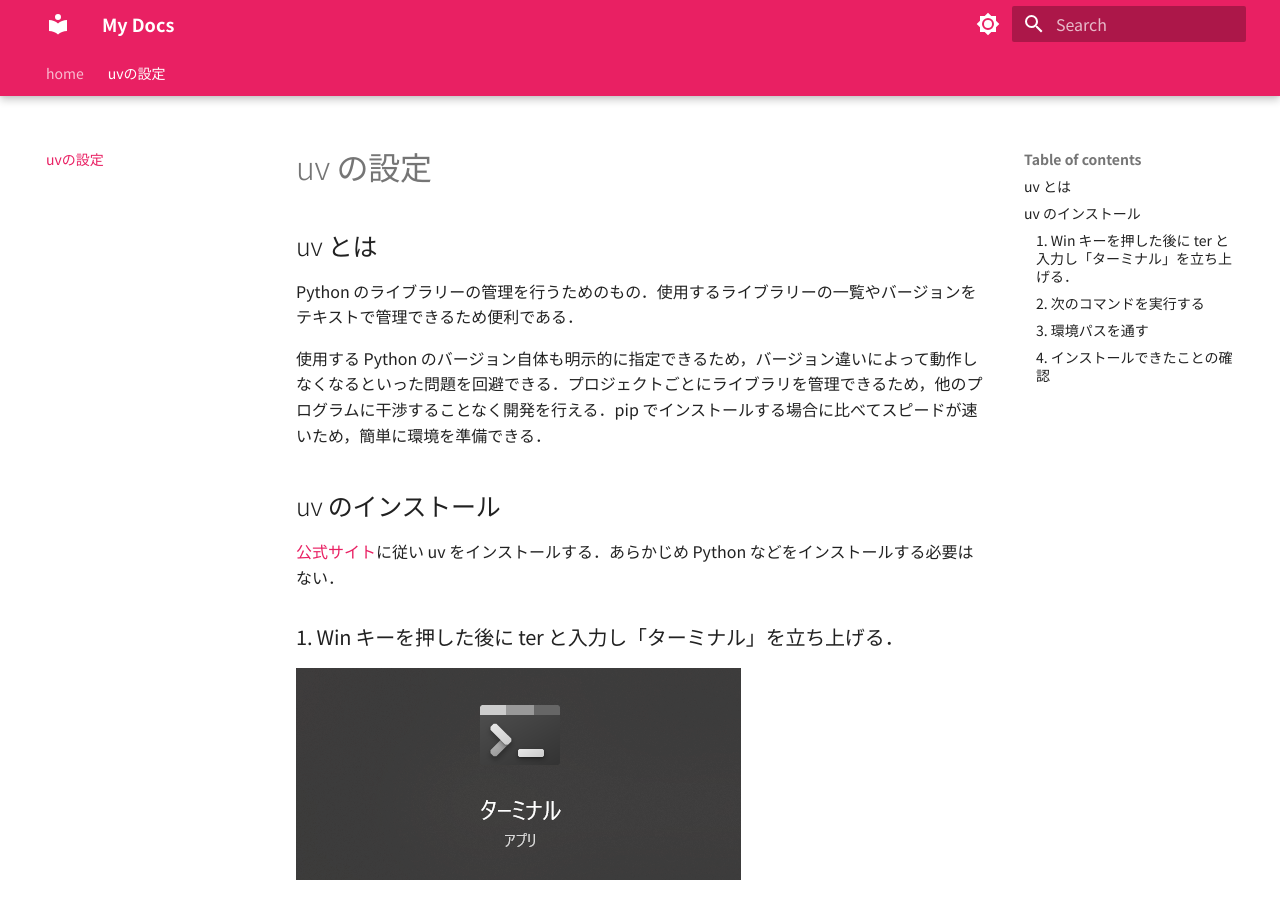
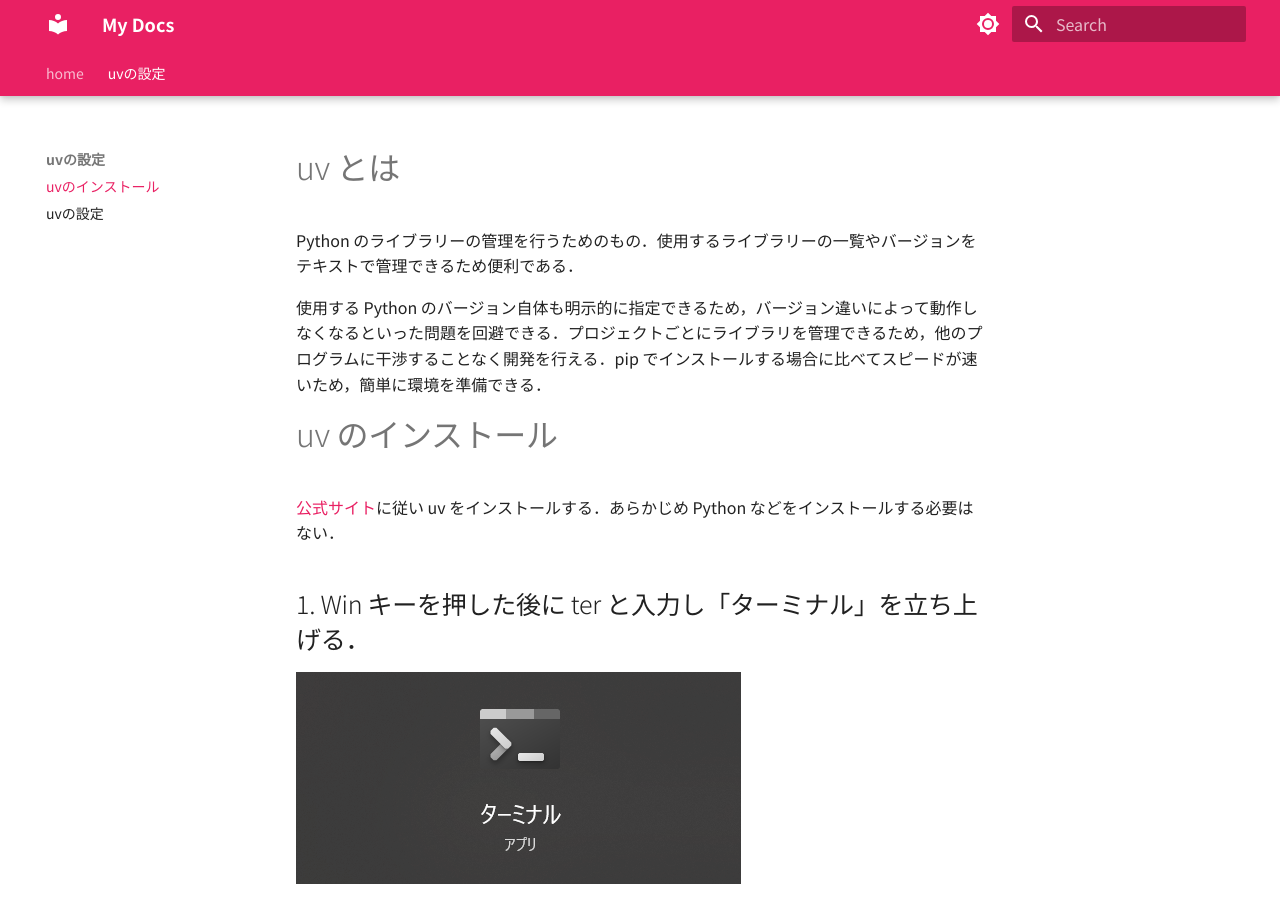
Before and after one commit to Mannnenn/ir_cam_hans_on, an MkDocs documentation site: the page built from docs/1/1-1_uvのインストール.md, in a window 1280 px wide and 900 px high. Built offline with MkDocs 1.6.1 and Material for MkDocs 9.7.7, drawn with Linux system fonts in a browser that asks for light colours.

Commit message:
Add 1-2 docs

````diff
--- a/docs/1_uvの設定.md
+++ b/docs/1/1-1_uvのインストール.md
@@ -1,27 +1,25 @@
-# uv の設定
-
-## uv とは
+# uv とは
 
 Python のライブラリーの管理を行うためのもの．使用するライブラリーの一覧やバージョンをテキストで管理できるため便利である．
 
 使用する Python のバージョン自体も明示的に指定できるため，バージョン違いによって動作しなくなるといった問題を回避できる．プロジェクトごとにライブラリを管理できるため，他のプログラムに干渉することなく開発を行える．pip でインストールする場合に比べてスピードが速いため，簡単に環境を準備できる．
 
-## uv のインストール
+# uv のインストール
 
 [公式サイト](https://github.com/astral-sh/uv)に従い uv をインストールする．あらかじめ Python などをインストールする必要はない．
 
-### 1. Win キーを押した後に ter と入力し「ターミナル」を立ち上げる．
+## 1. Win キーを押した後に ter と入力し「ターミナル」を立ち上げる．
 
 ![ターミナルのアイコン](image.png)
 
-### 2. 次のコマンドを実行する
+## 2. 次のコマンドを実行する
 
 ```powershell
 # On Windows.
 powershell -ExecutionPolicy ByPass -c "irm https://astral.sh/uv/install.ps1 | iex"
 ```
 
-### 3. 環境パスを通す
+## 3. 環境パスを通す
 
 uv のコマンドをどこからでも実行できるように uv がどこにあるかを Windows に教える必要がある．これをパスを通すと呼ぶ．ターミナルに以下を入力する．
 
@@ -63,7 +61,7 @@
 
 ![alt text](image-4.png)
 
-### 4. インストールできたことの確認
+## 4. インストールできたことの確認
 
 ```powershell
 uv
--- a/mkdocs.yml
+++ b/mkdocs.yml
@@ -31,4 +31,6 @@
 
 nav:
   - home: index.md
-  - uvの設定: "1_uvの設定.md"
+  - uvの設定:
+      - uvのインストール: "1/1-1_uvのインストール.md"
+      - uvの設定: "1/1-2_uvの設定.md"
````
Also changed, not shown: docs/1/1-2_uvの設定.md (added, +86 -0 lines), docs/1/image-1.png (renamed from docs/image-1.png), docs/1/image-2.png (renamed from docs/image-2.png), docs/1/image-3.png (renamed from docs/image-3.png), docs/1/image-4.png (renamed from docs/image-4.png), docs/1/image-5.png (added), docs/1/image-6.png (added), docs/1/image.png (renamed from docs/image.png).
